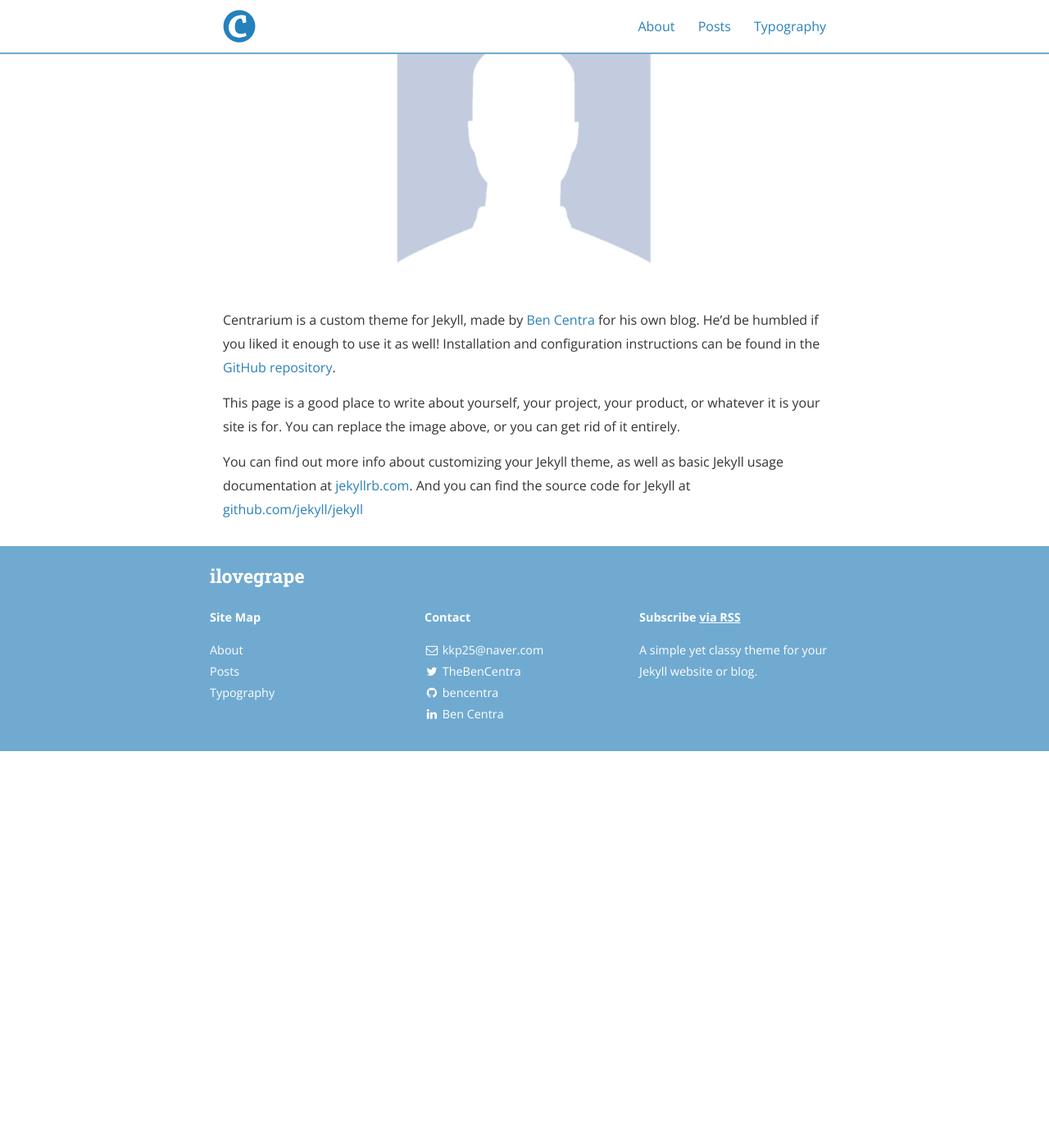
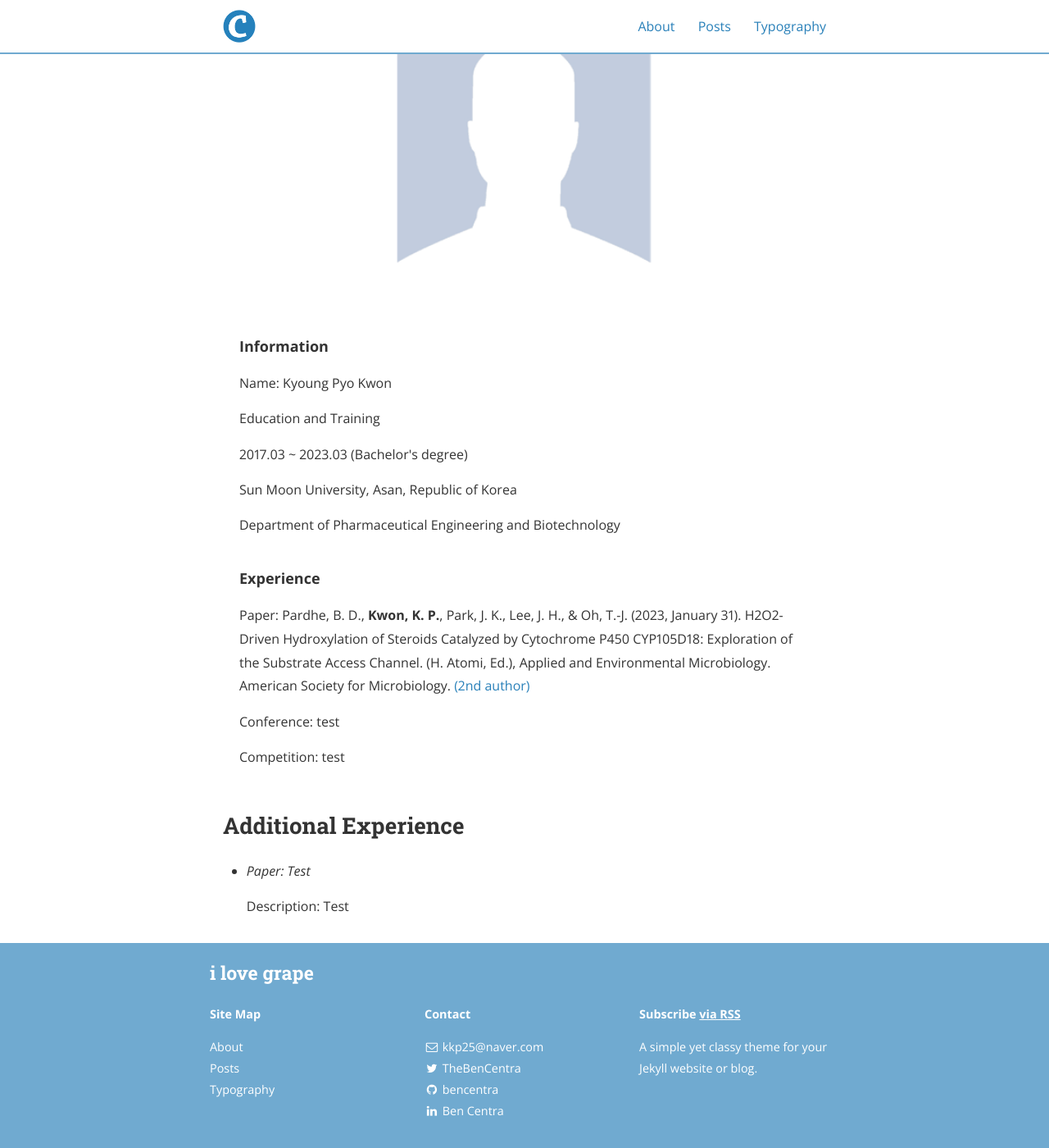
Before and after one commit to kwongrape/kwongrape.github.io, a Jekyll site: the page built from about.md, in a window 1280 px wide and 1400 px high, scrolled down 195 px. Shown: the whole window at 82% size. Built offline with Jekyll 4.4.1, drawn with Linux system fonts in a browser that asks for light colours; nearby versions of some CDN libraries; before the commit the page ends 1111 px from its top, so only the background shows below that.

Commit message:
fixed version 230927

```diff
--- a/_config.yml
+++ b/_config.yml
@@ -9,8 +9,8 @@ exclude:
   - "/vendor/"
 
 # Site settings
-title: ilovegrape
-subtitle: "A simple yet classy theme for your Jekyll website or blog"
+title: i love grape
+subtitle: "Computer aided drug design"
 email: kkp25@naver.com
 name: Kyoung Pyo Kwon
 description: >
--- a/about.md
+++ b/about.md
@@ -7,12 +7,61 @@ main_nav: true
 
 ![alt text]({{ site.baseurl }}/assets/profile-placeholder.gif "Profile Picture"){:.profile}
 
-Centrarium is a custom theme for Jekyll, made by [Ben Centra][bencentra] for his own blog. He'd be humbled if you liked it enough to use it as well! Installation and configuration instructions can be found in the [GitHub repository](https://github.com/bencentra/centrarium).
+<style>
+.profile-container {
+  display: flex;
+  flex-direction: column; /* Change to a column layout for better alignment */
+  align-items: flex-start;
+  text-align: left;
+  padding: 20px;
+  max-width: 800px;
+  margin: 0 auto;
+}
 
-This page is a good place to write about yourself, your project, your product, or whatever it is your site is for. You can replace the image above, or you can get rid of it entirely.
+.profile-text {
+  font-size: 16px; /* Reduced font size for better readability */
+  margin: 10px 0;
+}
 
-You can find out more info about customizing your Jekyll theme, as well as basic Jekyll usage documentation at [jekyllrb.com](http://jekyllrb.com/). And you can find the source code for Jekyll at [github.com/jekyll/jekyll](https://github.com/jekyll/jekyll)
+.profile-text p:first-child {
+  font-weight: bold;
+  font-size: 18px; /* Slightly larger font for the first paragraph */
+}
 
-[centrarium]: https://github.com/bencentra/centrarium
-[bencentra]: http://bencentra.com
-[jekyll]: https://github.com/jekyll/jekyll
+.profile-text p strong {
+  font-weight: bold;
+}
+
+/* Add padding to the list items for better spacing */
+.profile-container ul li {
+  padding: 10px 0;
+}
+
+</style>
+
+<div class="profile-container">
+  <div class="profile-text">
+    <p>Information</p>
+    <p>Name: Kyoung Pyo Kwon</p>
+    <p>Education and Training</p>
+    <p>2017.03 ~ 2023.03 (Bachelor's degree)</p>
+    <p>Sun Moon University, Asan, Republic of Korea</p>
+    <p>Department of Pharmaceutical Engineering and Biotechnology</p>
+  </div>
+  <div class="profile-text">
+    <p>Experience</p>
+    <p>Paper: Pardhe, B. D., <strong>Kwon, K. P.</strong>, Park, J. K., Lee, J. H., & Oh, T.-J. (2023, January 31). H2O2-Driven Hydroxylation of Steroids Catalyzed by Cytochrome P450 CYP105D18: Exploration of the Substrate Access Channel. (H. Atomi, Ed.), Applied and Environmental Microbiology. American Society for Microbiology. <a href="https://doi.org/10.1128/aem.01585-22">(2nd author)</a></p>
+    <p>Conference: test</p>
+    <p>Competition: test</p>
+  </div>
+</div>
+
+<!-- Add more experience items as needed -->
+<h2>Additional Experience</h2>
+<ul>
+  <li>
+    <p><em>Paper: Test</em></p>
+    <p>Description: Test</p>
+  </li>
+  <!-- Add more items here -->
+</ul>
```
Also changed, not shown: _posts/2023-09-01-tutorial-pymol-1-install.md (added, +22 -0 lines), 6 other files.
